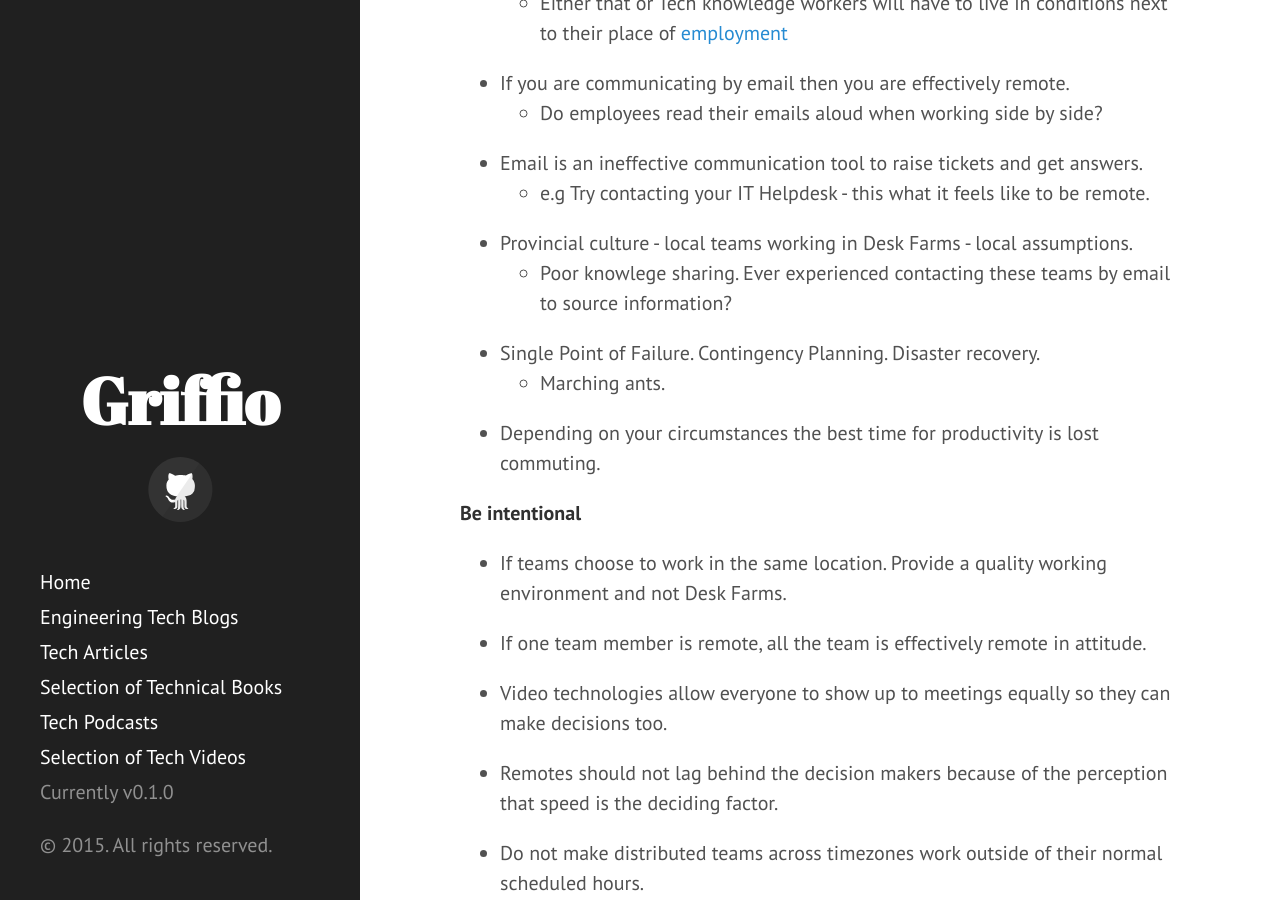
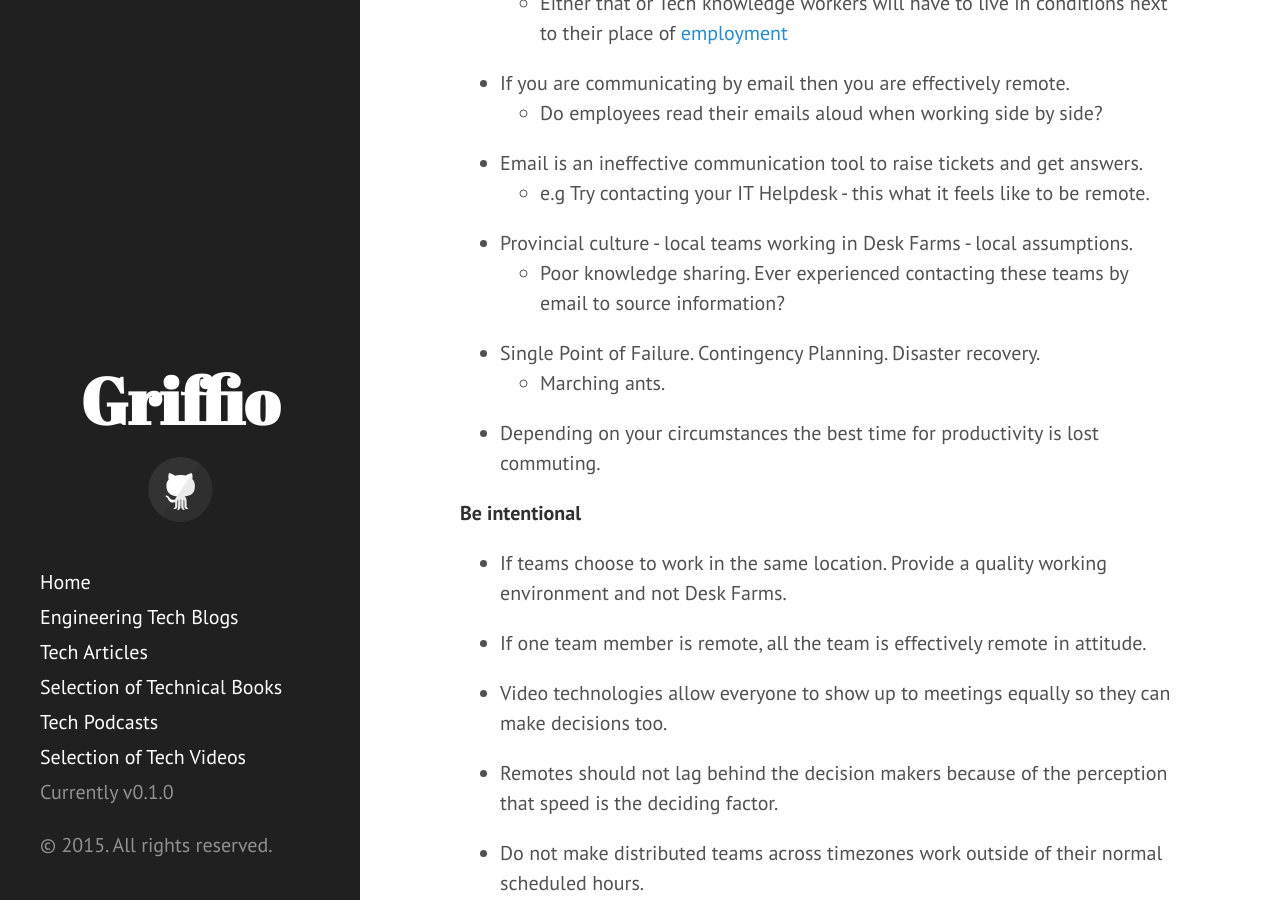
Before and after one commit to griffio/griffio.github.io, a Jekyll site: the page built from _posts/2015-06-12-Remote-First.md, in a window 1280 px wide and 900 px high, scrolled down 863 px. Built offline with Jekyll 4.4.1, drawn with Linux system fonts in a browser that asks for light colours; nearby versions of some CDN libraries.

Commit message:
Update 2015-06-12-Remote-First.md

```diff
--- a/_posts/2015-06-12-Remote-First.md
+++ b/_posts/2015-06-12-Remote-First.md
@@ -33,7 +33,7 @@ Remote First adoption by companies means that the weaknesses below are exposed a
   * e.g Try contacting your IT Helpdesk - this what it feels like to be remote.
 
 * Provincial culture - local teams working in Desk Farms - local assumptions.
-  * Poor knowlege sharing. Ever experienced contacting these teams by email to source information?
+  * Poor knowledge sharing. Ever experienced contacting these teams by email to source information?
 
 * Single Point of Failure. Contingency Planning. Disaster recovery.
   * Marching ants.
```
